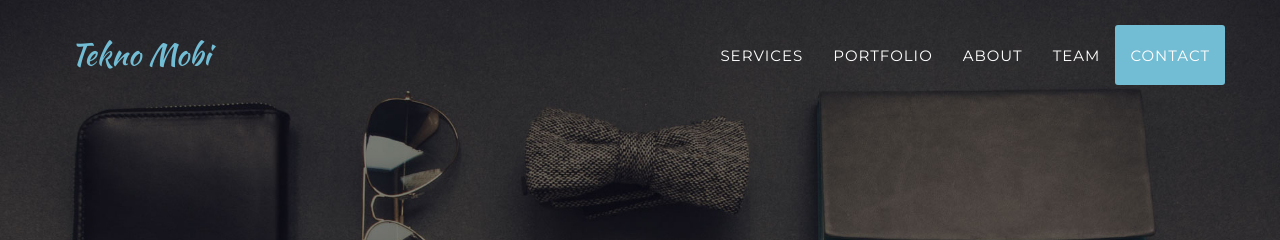
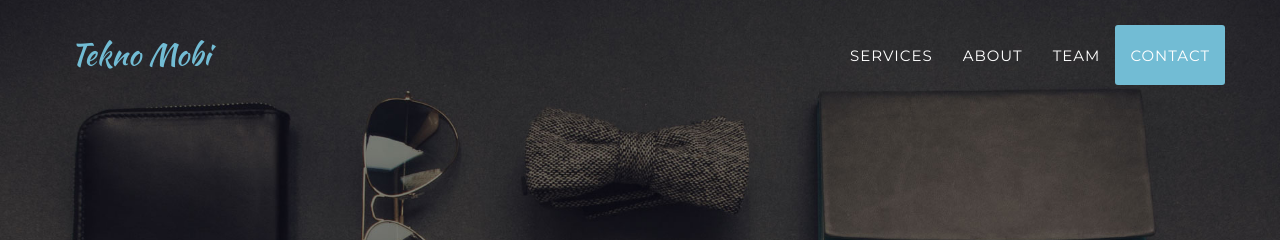
Before and after one commit to lnyousif/teknomobi, a Jekyll site: the page built from index.html, in a window 1280 px wide. Shown: the top 240 px of the page. Built offline with Jekyll 4.4.1, drawn with Linux system fonts in a browser that asks for light colours; some web fonts are replaced.

Commit message:
Update header.html

```diff
--- a/_includes/header.html
+++ b/_includes/header.html
@@ -20,9 +20,6 @@
                     </li>
                     <li>
                         <a class="page-scroll" href="#services">Services</a>
-                    </li>
-                    <li>
-                        <a class="page-scroll" href="#portfolio">Portfolio</a>
                     </li>
                     <li>
                         <a class="page-scroll" href="#about">About</a>
```
